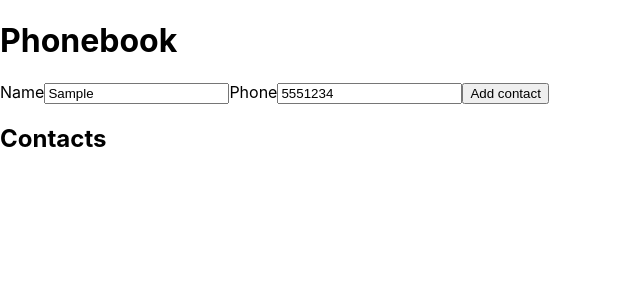
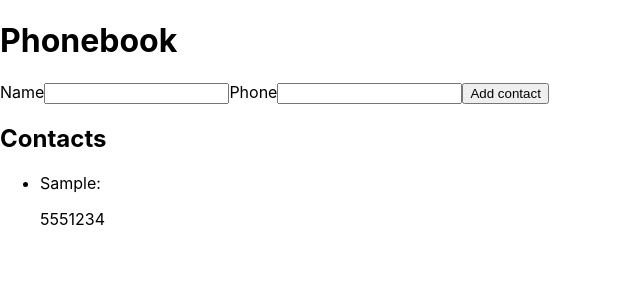
Before and after one commit to KanterIV/goit-react-hw-02-phonebook, a React (Create React App) app: page / in a window 1280 px wide. Both pictures are taken after typing "Sample", "5551234" into the empty fields and a click on the button "Add contact". Shown: the top 300 px of the page, without its empty margins (0-640 px from the left). Built offline with nearby package versions, Linux system fonts and the light colour scheme.

Commit message:
Added components logic

```diff
--- a/src/App.jsx
+++ b/src/App.jsx
@@ -1,18 +1,38 @@
 import React, { Component } from 'react';
 import ContactForm from 'components/ContactForm/ContactForm';
+import ContactList from 'components/ContactList/ContactList';
 
 export class App extends Component {
   state = {
     contacts: [],
     name: '',
+    number: '',
+  };
+
+  handleAddContact = contactData => {
+    const hasContactDuplicate = this.state.contacts.some(
+      contact => contact.name === contactData.name
+    );
+
+    if (hasContactDuplicate) {
+      alert(`${contactData.name} is already in contacts`);
+      return;
+    }
+
+    this.setState(prevState => {
+      return {
+        contacts: [...prevState.contacts, contactData],
+      };
+    });
   };
 
   render() {
     return (
       <div>
         <h1>Phonebook</h1>
-        <ContactForm></ContactForm>
+        <ContactForm handleAddContact={this.handleAddContact}></ContactForm>
         <h2>Contacts</h2>
+        <ContactList contactsArr={this.state.contacts}></ContactList>
       </div>
     );
   }
--- a/src/components/ContactForm/ContactForm.jsx
+++ b/src/components/ContactForm/ContactForm.jsx
@@ -1,31 +1,61 @@
 import React, { Component } from 'react';
+import { nanoid } from 'nanoid';
 
 export default class ContactForm extends Component {
+  state = {
+    id: '',
+    name: '',
+    number: '',
+  };
+
+  handleInputChange = event => {
+    this.setState({
+      id: nanoid(),
+      [event.target.name]: event.target.value,
+    });
+  };
+
+  handleSubmit = event => {
+    event.preventDefault();
+
+    const contact = {
+      ...this.state,
+    };
+
+    this.props.handleAddContact(contact);
+
+    this.setState({ id: '', name: '', number: '' });
+  };
+
   render() {
     return (
-      <form>
+      <form onSubmit={this.handleSubmit}>
         <label>
           Name
           <input
+            onChange={this.handleInputChange}
             type="text"
             name="name"
             pattern="^[a-zA-Zа-яА-Я]+(([' \-][a-zA-Zа-яА-Я ])?[a-zA-Zа-яА-Я]*)*$"
             title="Name may contain only letters, apostrophe, dash and spaces. For example Adrian, Jacob Mercer, Charles de Batz de Castelmore d'Artagnan"
+            value={this.state.name}
             required
           />
         </label>
         <label>
           Phone
           <input
+            onChange={this.handleInputChange}
             type="tel"
             name="number"
             pattern="\+?\d{1,4}?[ .\-\s]?\(?\d{1,3}?\)?[ .\-\s]?\d{1,4}[ .\-\s]?\d{1,4}[ .\-\s]?\d{1,9}"
             title="Phone number must be digits and can contain spaces, dashes, parentheses and can start with +"
+            value={this.state.number}
             required
           />
         </label>
 
-        <button type="button">Add contact</button>
+        <button type="submit">Add contact</button>
       </form>
     );
   }
--- a/src/components/ContactList/ContactList.jsx
+++ b/src/components/ContactList/ContactList.jsx
@@ -0,0 +1,23 @@
+import ContactListItem from 'components/ContactListItem/ContactListItem';
+import React, { Component } from 'react';
+
+export default class ContactList extends Component {
+  render() {
+    const { contactsArr } = this.props;
+    return (
+      <ul>
+        {contactsArr.map(contact => {
+          const { id, name, number } = contact;
+          return (
+            <ContactListItem
+              key={id}
+              contactId={id}
+              contactName={name}
+              contactNumber={number}
+            />
+          );
+        })}
+      </ul>
+    );
+  }
+}
--- a/src/components/ContactListItem/ContactListItem.jsx
+++ b/src/components/ContactListItem/ContactListItem.jsx
@@ -0,0 +1,13 @@
+import React, { Component } from 'react';
+
+export default class ContactListItem extends Component {
+  render() {
+    const { contactName, contactNumber } = this.props;
+    return (
+      <li>
+        <p>{`${contactName}: `}</p>
+        <span>{contactNumber}</span>
+      </li>
+    );
+  }
+}
```
